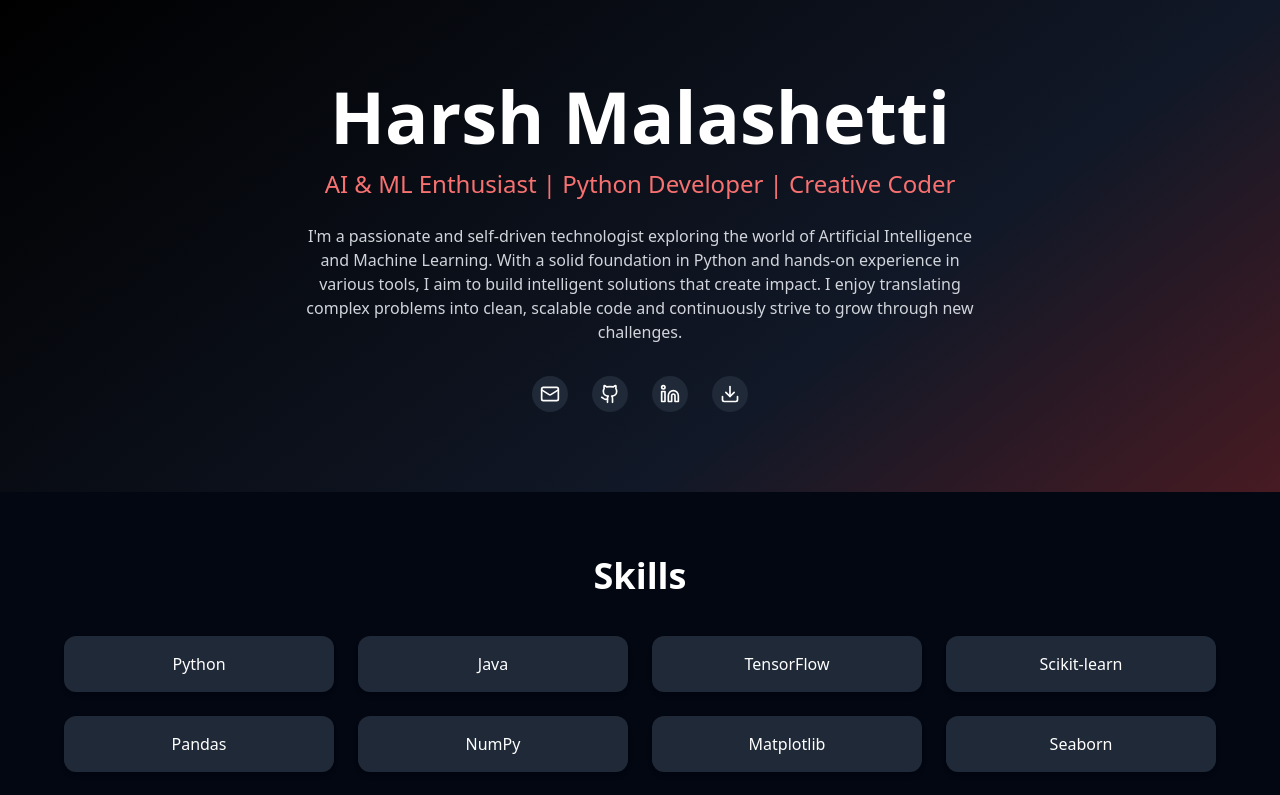
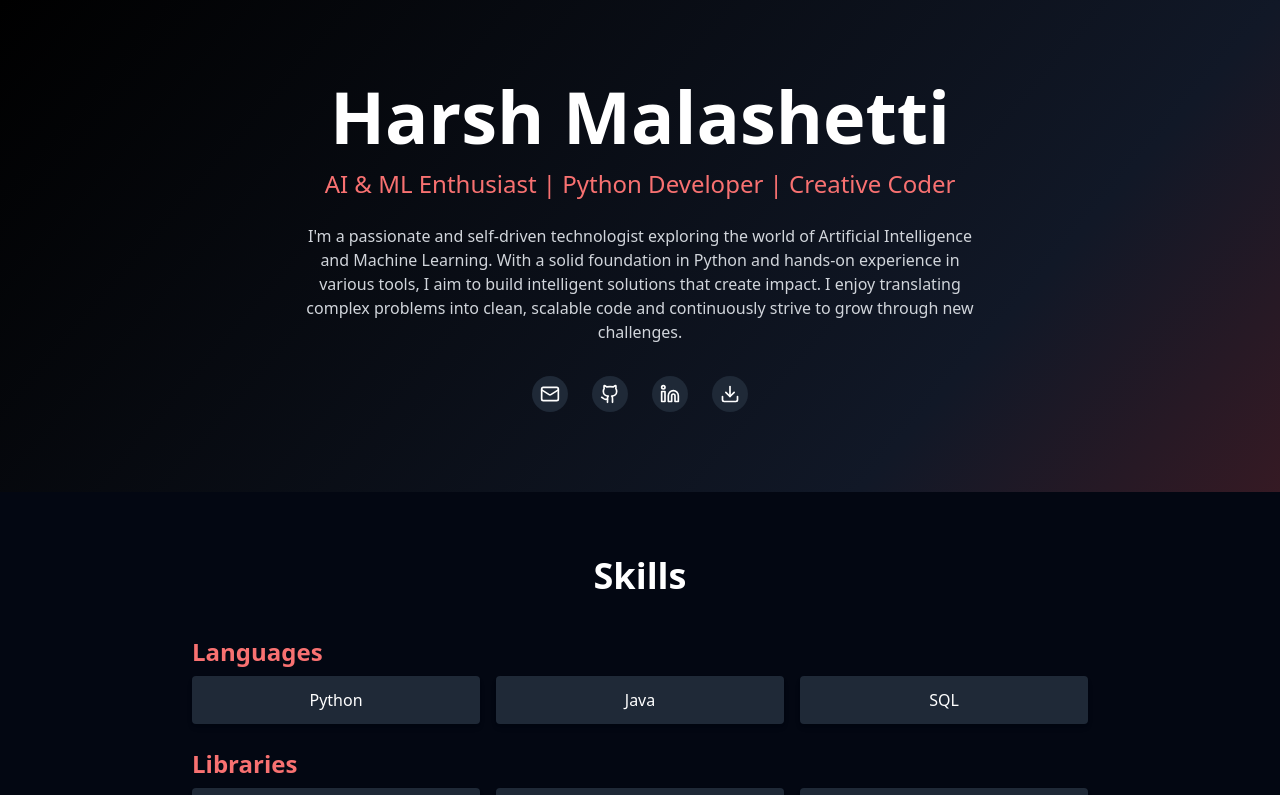
Before and after one commit to 132905/harsh-portfolio, a React (Vite) app: page / in a window 1280 px wide. Shown: the top 795 px of the page. Built offline with nearby package versions, Linux system fonts and the light colour scheme.

Commit message:
Update PortfolioHome.jsx

```diff
--- a/src/pages/PortfolioHome.jsx
+++ b/src/pages/PortfolioHome.jsx
@@ -5,6 +5,7 @@ import { motion } from "framer-motion";
 export default function PortfolioHome() {
   return (
     <main className="min-h-screen bg-gradient-to-br from-black via-gray-900 to-red-900 text-white font-sans">
+      {/* Hero Section */}
       <section className="flex flex-col items-center justify-center text-center py-20 px-4">
         <motion.h1
           className="text-5xl md:text-7xl font-bold mb-4"
@@ -28,8 +29,15 @@ export default function PortfolioHome() {
           animate={{ opacity: 1 }}
           transition={{ delay: 1, duration: 0.8 }}
         >
-          I'm a passionate and self-driven technologist exploring the world of Artificial Intelligence and Machine Learning. With a solid foundation in Python and hands-on experience in various tools, I aim to build intelligent solutions that create impact. I enjoy translating complex problems into clean, scalable code and continuously strive to grow through new challenges.
+          I'm a passionate and self-driven technologist exploring the world of
+          Artificial Intelligence and Machine Learning. With a solid foundation
+          in Python and hands-on experience in various tools, I aim to build
+          intelligent solutions that create impact. I enjoy translating complex
+          problems into clean, scalable code and continuously strive to grow
+          through new challenges.
         </motion.p>
+
+        {/* Contact Icons */}
         <div className="flex gap-6 mt-8">
           <a
             href="mailto:harshmalashetti@gmail.com"
@@ -63,34 +71,37 @@ export default function PortfolioHome() {
         </div>
       </section>
 
+      {/* Skills Section */}
       <section className="bg-gray-950 py-16 px-4">
         <h2 className="text-4xl font-semibold text-center mb-10 text-white">
           Skills
         </h2>
-        <div className="grid grid-cols-2 md:grid-cols-3 lg:grid-cols-4 gap-6 max-w-6xl mx-auto text-center">
+        <div className="max-w-4xl mx-auto space-y-6">
           {[
-            "Python",
-            "Java",
-            "TensorFlow",
-            "Scikit-learn",
-            "Pandas",
-            "NumPy",
-            "Matplotlib",
-            "Seaborn",
-            "PyTorch",
-            "OpenCV",
-            "SQL",
-            "Git",
-            "Docker",
-            "VS Code",
-            "Power BI",
-            "Tableau"
-          ].map((skill, idx) => (
-            <div
-              key={idx}
-              className="bg-gray-800 text-white shadow-md p-4 font-medium rounded-xl"
-            >
-              {skill}
+            ["Languages", ["Python", "Java", "SQL"]],
+            [
+              "Libraries",
+              ["TensorFlow", "Scikit-learn", "NumPy", "Pandas", "PyTorch", "OpenCV"],
+            ],
+            ["ML / AI", ["CNN", "NLP", "Generative AI", "Classification", "Clustering"]],
+            ["Tools", ["VS Code", "Git", "Docker", "Jupyter Notebook"]],
+            [
+              "Analytics & Visualization",
+              ["Power BI", "Tableau", "Matplotlib", "Seaborn"],
+            ],
+          ].map(([heading, items], i) => (
+            <div key={i}>
+              <h3 className="text-2xl font-bold text-red-400 mb-2">{heading}</h3>
+              <div className="grid grid-cols-2 md:grid-cols-3 gap-4">
+                {items.map((skill, idx) => (
+                  <div
+                    key={idx}
+                    className="bg-gray-800 text-white shadow-md p-3 text-center rounded"
+                  >
+                    {skill}
+                  </div>
+                ))}
+              </div>
             </div>
           ))}
         </div>
```
